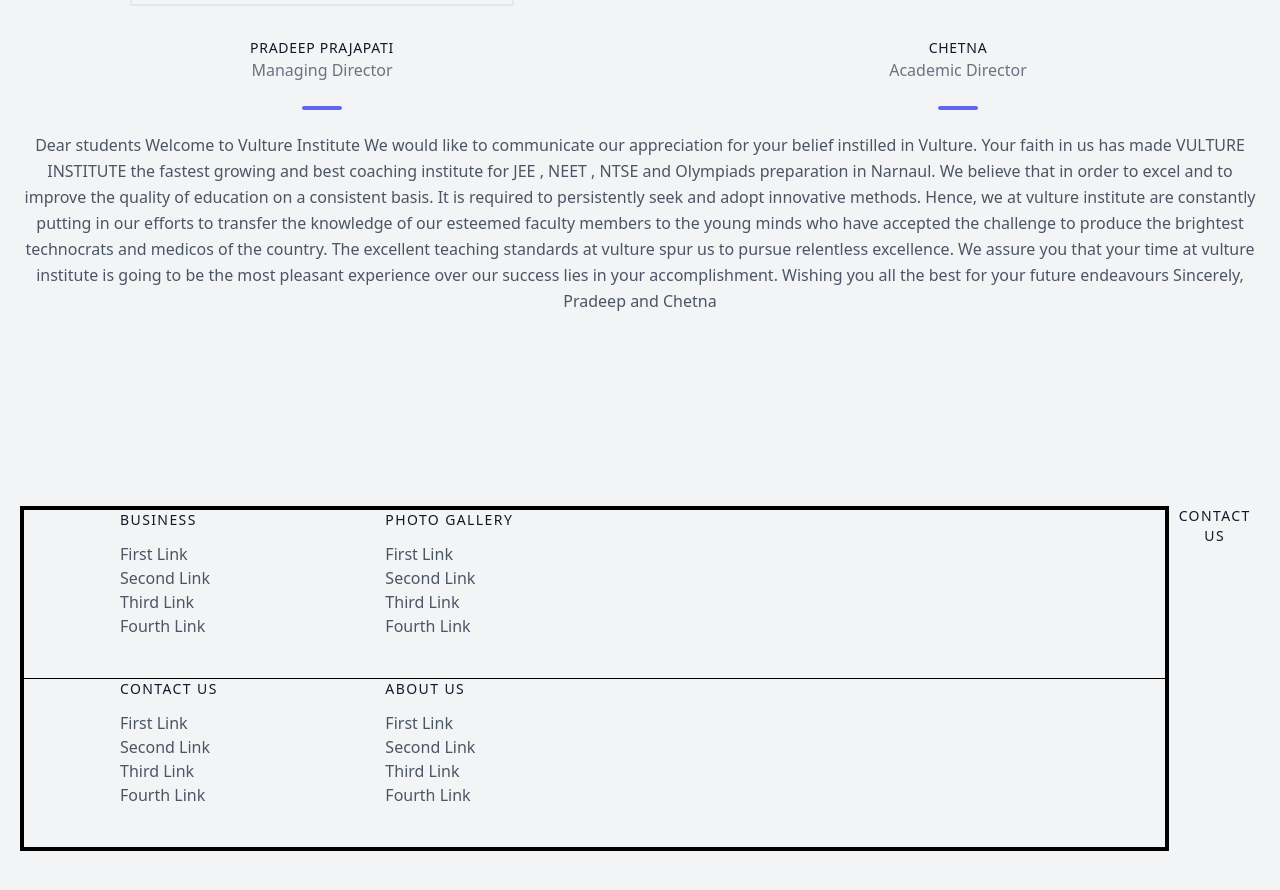
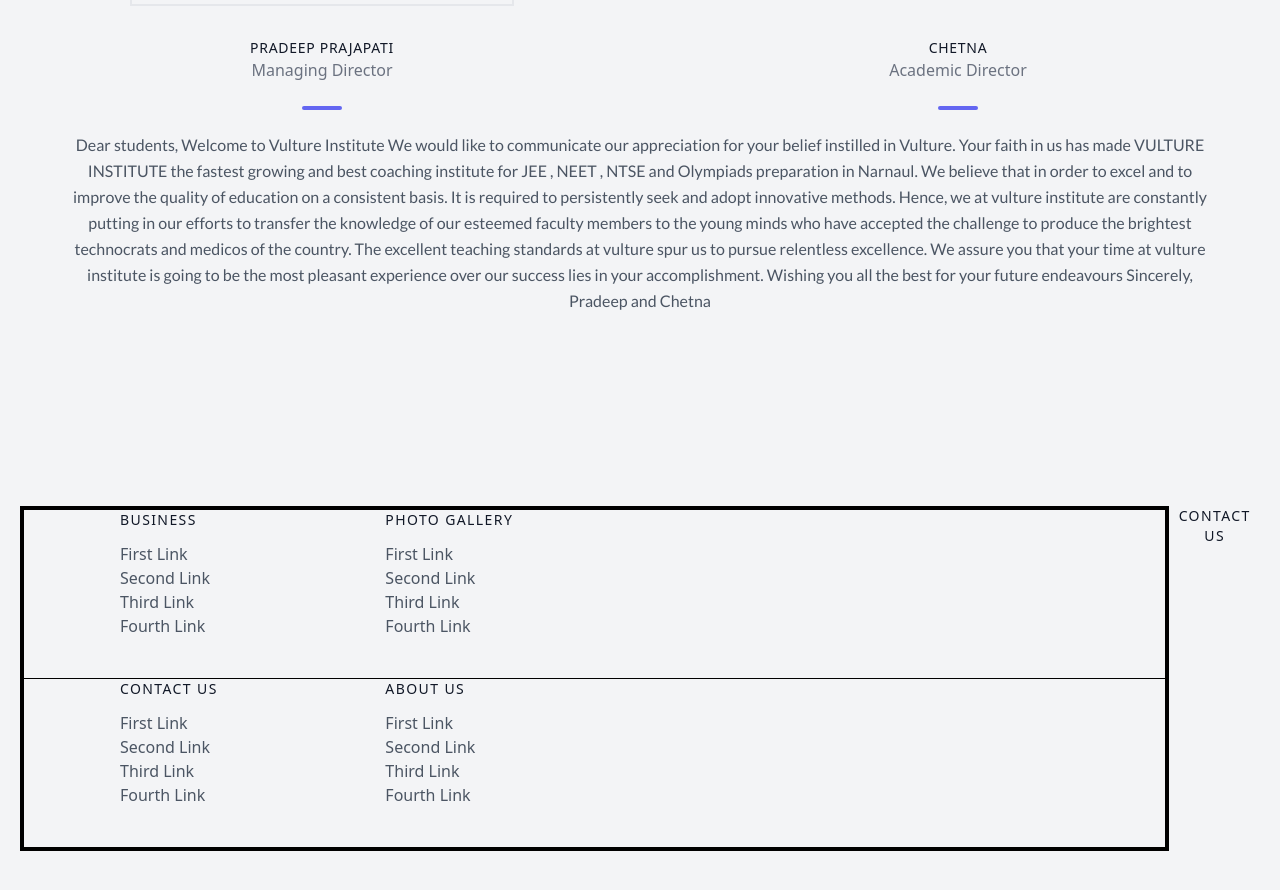
Before and after one commit to praveenkumar3117/coaching-website, a React (Create React App) app in the folder client/: page / in a window 1280 px wide. Shown: the part 1900-2790 px from the top of the page. Built offline with nearby package versions, Linux system fonts and the light colour scheme.

Commit message:
minor changes

```diff
--- a/client/public/index.html
+++ b/client/public/index.html
@@ -9,6 +9,12 @@
       name="description"
       content="Web site created using create-react-app"
     />
+
+    <!-- Fonts -->
+    <link rel="preconnect" href="https://fonts.googleapis.com">
+    <link rel="preconnect" href="https://fonts.gstatic.com" crossorigin>
+    <link href="https://fonts.googleapis.com/css2?family=Lato:wght@300;400&display=swap" rel="stylesheet">
+
     <link rel="apple-touch-icon" href="%PUBLIC_URL%/logo192.png" />
     <!--
       manifest.json provides metadata used when your web app is installed on a
--- a/client/src/components/Home/director.js
+++ b/client/src/components/Home/director.js
@@ -29,7 +29,7 @@
           </div>
 
           <div>
-                <p className="leading-relaxed">Dear students
+                <p className="leading-relaxed font-lato w-11/12 mx-auto">Dear students,
                 Welcome to Vulture Institute
 
                 We would like to communicate our appreciation for your belief instilled in Vulture.
--- a/client/tailwind.config.js
+++ b/client/tailwind.config.js
@@ -4,7 +4,11 @@
     "./src/**/*.{js,jsx,ts,tsx}",
   ],
   theme: {
-    extend: {},
+    extend: {
+      fontFamily: {
+        'lato':['Lato', 'sans-serif']
+      },
+    },
   },
   plugins: [],
 }
```
